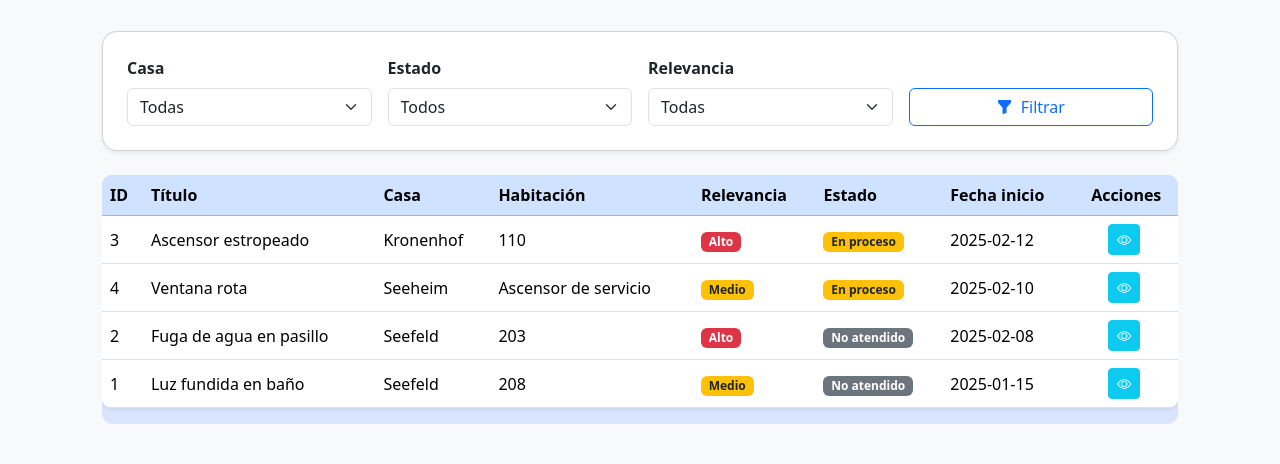
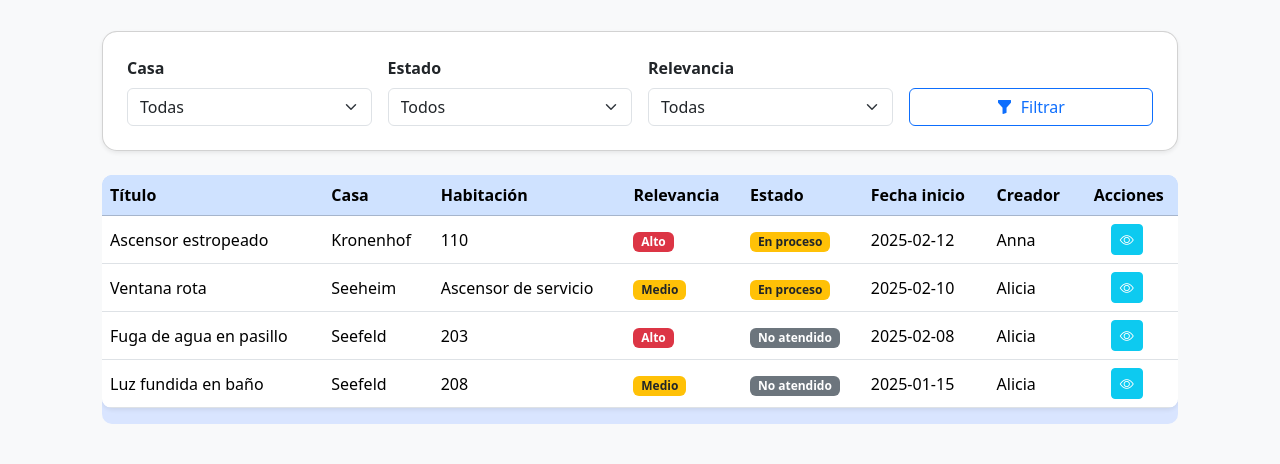
Before and after one commit to AliciaMontinho/Aufgabe, a PHP site: page /incidencias.php in a window 1280 px wide. Shown: the part 221-685 px from the top of the page. Run offline with PHP 8.4, Linux system fonts and the light colour scheme; the visitor is signed in with stand-in values (Sample User, id 1); data comes from the database, SQL or seed files in the repository.

Commit message:
añadidso de columnas creador

```diff
--- a/views/incidencias.php
+++ b/views/incidencias.php
@@ -14,12 +14,15 @@ $filtroRelevancia = $_GET['relevancia'] ?? '';
 $sql = "
     SELECT i.id_incidencia, i.titulo, i.relevancia, i.estado, i.fecha_inicio,
            h.numero AS habitacion_numero,
+           u.nombre AS creador_nombre,
            c.nombre AS casa_nombre
     FROM incidencias i
     LEFT JOIN habitaciones h ON i.id_habitacion = h.id_habitacion
     LEFT JOIN casas c ON h.id_casa = c.id_casa
+    LEFT JOIN usuarios u ON i.id_creador = u.id_usuario
     WHERE i.estado != 'completado'
 ";
+
 
 $parametros = [];
 if ($filtroCasa !== '') {
@@ -107,13 +110,13 @@ $incidencias = $stmt->fetchAll(PDO::FETCH_ASSOC);
         <table class="table table-hover tabla-incidencias align-middle shadow-sm">
             <thead class="table-primary">
                 <tr>
-                    <th>ID</th>
                     <th>Título</th>
                     <th>Casa</th>
                     <th>Habitación</th>
                     <th>Relevancia</th>
                     <th>Estado</th>
                     <th>Fecha inicio</th>
+                    <th>Creador</th>
                     <th class="text-center">Acciones</th>
                 </tr>
             </thead>
@@ -128,7 +131,6 @@ $incidencias = $stmt->fetchAll(PDO::FETCH_ASSOC);
                 <?php else: ?>
                     <?php foreach ($incidencias as $i): ?>
                         <tr>
-                            <td><?= $i['id_incidencia'] ?></td>
                             <td><?= htmlspecialchars($i['titulo']) ?></td>
                             <td><?= $i['casa_nombre'] ?? 'Sin casa' ?></td>
                             <td><?= $i['habitacion_numero'] ?? '—' ?></td>
@@ -162,6 +164,7 @@ $incidencias = $stmt->fetchAll(PDO::FETCH_ASSOC);
                             </td>
 
                             <td><?= date('Y-m-d', strtotime($i['fecha_inicio'])) ?></td>
+                            <td><?= htmlspecialchars($i['creador_nombre']) ?></td>
 
                             <td class="text-center">
                                 <a href="detalle_incidencia.php?id=<?= $i['id_incidencia'] ?>" class="btn btn-sm btn-info text-white me-1">
```
